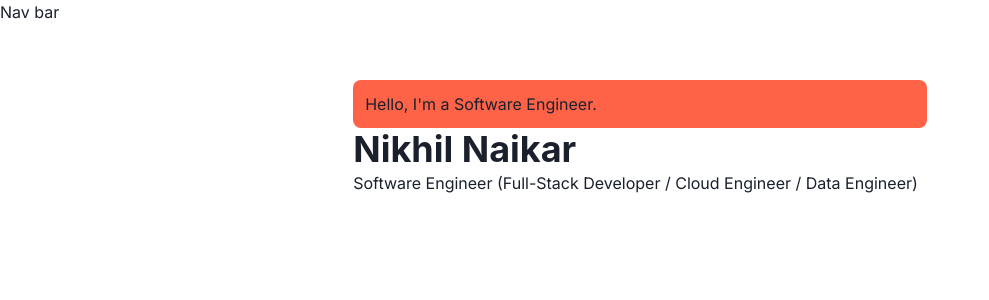
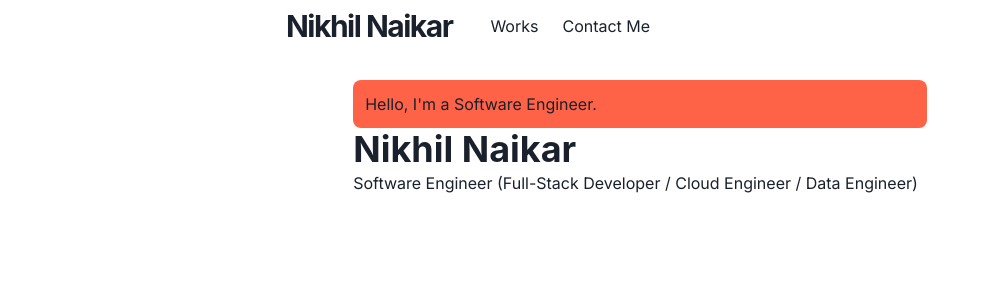
Before and after one commit to Nikhil-Naikar/Profolio-Website, a Next.js app: page / in a window 1280 px wide. Shown: the top 300 px of the page, without its empty margins (0-989 px from the left). Built offline with nearby package versions, Linux system fonts and the light colour scheme.

Commit message:
NavBar component is complete!

```diff
--- a/components/Logo.tsx
+++ b/components/Logo.tsx
@@ -18,13 +18,12 @@ padding: 10px;
 `
 
 const Logo = () => {
-    const footPrintImg:string = `/images/footprint${useColorModeValue('','-dark')}.png`
+    const footPrintImg:string = `/images/home.png`
 
     return (
-        <Link href="/">
-            <a>
+        <Link href="/" className="cursor-pointer">
                 <LogoBox>
-                    <Image src={footPrintImg} width={20} height={20} alt="logo" />
+                    {/* <Image src={footPrintImg} width={20} height={20} alt="logo" /> */}
                     <Text
                         color={useColorModeValue('gray.800','whiteAlpha.900')}
                         fontFamily="M PLUS Rounded 1c"
@@ -33,7 +32,6 @@ const Logo = () => {
                             Nikhil Naikar
                         </Text>
                 </LogoBox>
-            </a>
         </Link>
     )
 }
--- a/components/NavBar.tsx
+++ b/components/NavBar.tsx
@@ -1,22 +1,20 @@
 import Logo from "./Logo";
 import NextLink from "next/link";
-import { Box, Container, Link, useColorModeValue } from "@chakra-ui/react";
+import { Box, Container, Flex, Heading, IconButton, Link, Menu, MenuButton, MenuItem, MenuList, Stack, useColorModeValue } from "@chakra-ui/react";
 import { HamburgerIcon } from "@chakra-ui/icons";
 
 interface listitems_Props{
     href:string,
-    path:string
+    path:string,
+    children: React.ReactNode
 }
 
 interface navbar_props{
     path: string
 }
 
-
-
-
-const LinkItem = (props:listitems_Props,{children}: Readonly<{ children: React.ReactNode }>) => {
-    const { href, path} = props;
+const LinkItem = (props:listitems_Props) => {
+    const { href, path, children} = props;
     const active:boolean = path == href;
     const activeColor = useColorModeValue('gray200', 'whiteAlpha.900');
 
@@ -46,7 +44,53 @@ const NavBar = (props:navbar_props) => {
             zIndex={1}
             {...props}
         >
-            Nav bar
+            <Container
+                display="flex"
+                p={2}
+                maxW="container.md"
+                justifyContent={"space-between"}
+                textAlign="center"
+                flexWrap={"wrap"}
+            >
+                <Flex align="center" mr={5}>
+                    <Heading as="h1" size="lg" letterSpacing={"tighter"}>
+                        <Logo />
+                    </Heading>
+                </Flex>
+                <Stack
+                    direction={{ base: "column", md: "row" }}
+                    display={{ base: "none", md: "flex" }}
+                    width={{ base: "full", md: "auto" }}
+                    alignItems="center"
+                    flexGrow={1}
+                    mt={{ base: 4, nmd: 0 }}
+                >
+                    <LinkItem href="/works" path={path}>
+                        Works
+                    </LinkItem>
+                    <LinkItem href="/contact-me" path={path}>
+                        Contact Me
+                    </LinkItem>
+                </Stack>
+                <Box flex={1} textAlign="right">
+                    <Box ml={2} display={{ base: 'inline-block', md: 'none' }}>
+                        <Menu>
+                            <MenuButton as={IconButton} icon={<HamburgerIcon />} variant="outline" aria-label="Options" />
+                            <MenuList>
+                                <NextLink href="/" passHref>
+                                    <MenuItem as={Link}>About</MenuItem>
+                                </NextLink>
+                                <NextLink href="/works" passHref>
+                                    <MenuItem as={Link}>Works</MenuItem>
+                                </NextLink>
+                                <NextLink href="/contact-me" passHref>
+                                    <MenuItem as={Link}>Contact Me</MenuItem>
+                                </NextLink>
+                            </MenuList>
+                        </Menu>
+                    </Box>
+                </Box>
+            </Container>
         </Box>
     )
 }
```
